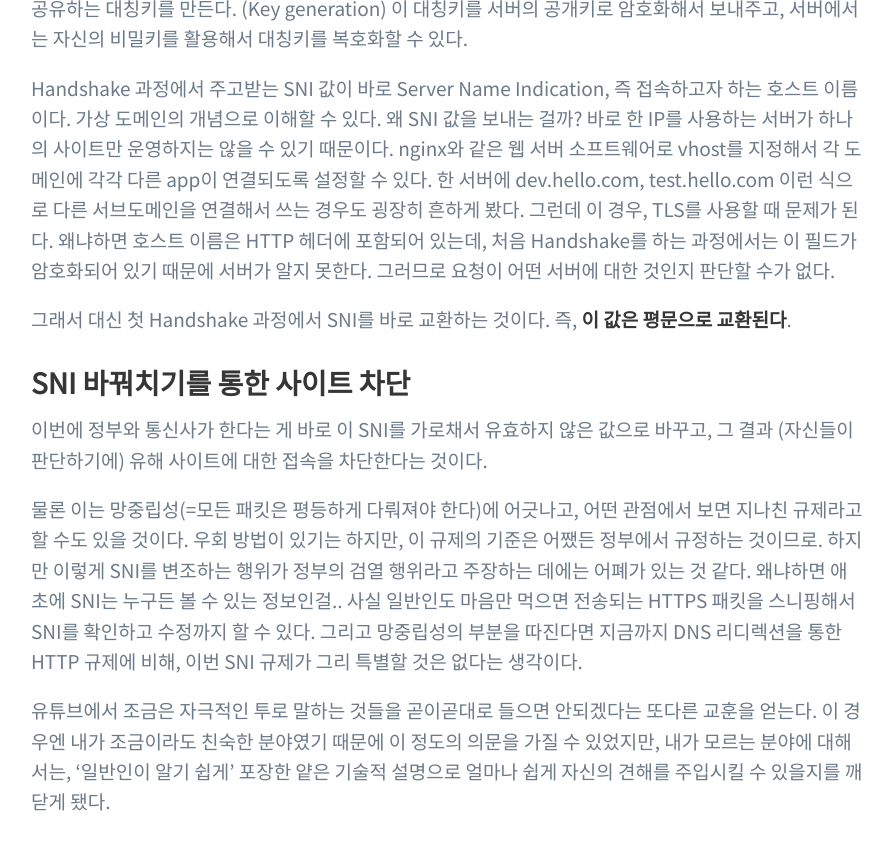
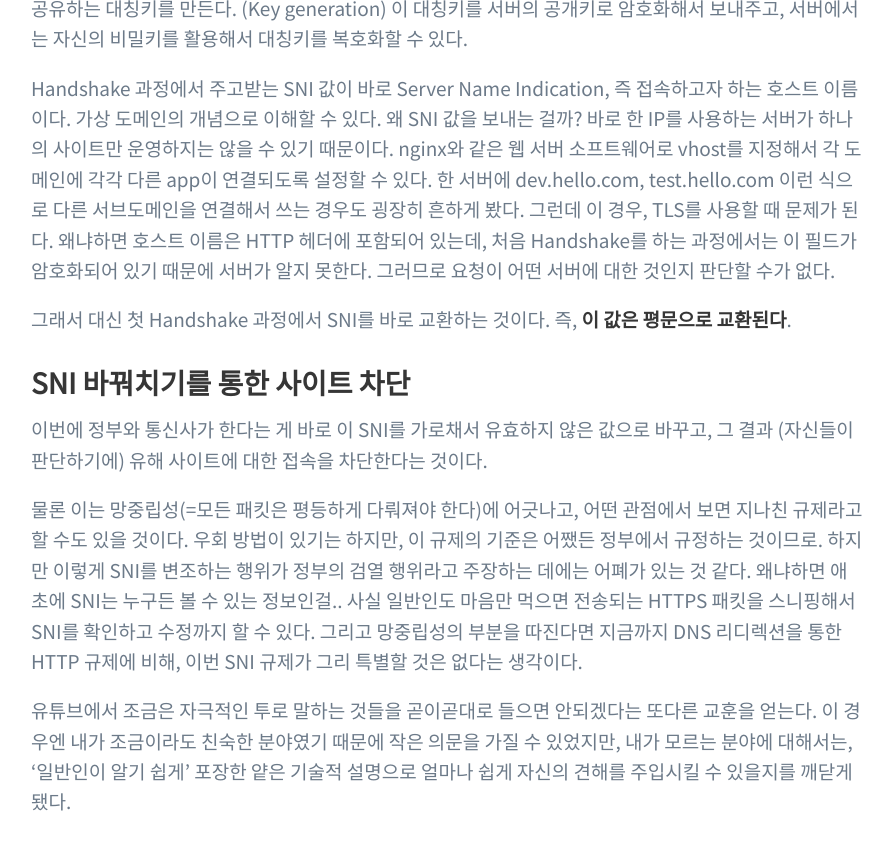
Before and after one commit to greenmonn/greenmonn.github.io, a Jekyll site: the page built from _posts/2019-02-24-sni-monitoring-on-https.md, in a window 1280 px wide and 900 px high, scrolled down 1966 px. Shown: the top 850 px of the window, without its empty margins (193-1085 px from the left). Built offline with Jekyll 4.4.1, drawn with Linux system fonts in a browser that asks for light colours; some web fonts are replaced; our own code applies the rules of GitHub Pages for plain Markdown files; comment, search, counter and statistics services are not loaded.

Commit message:
Minor modification on post content

```diff
--- a/_posts/2019-02-24-sni-monitoring-on-https.md
+++ b/_posts/2019-02-24-sni-monitoring-on-https.md
@@ -39,4 +39,4 @@ Handshake 과정에서 주고받는 SNI 값이 바로 Server Name Indication,
 
 물론 이는 망중립성(=모든 패킷은 평등하게 다뤄져야 한다)에 어긋나고, 어떤 관점에서 보면 지나친 규제라고 할 수도 있을 것이다. 우회 방법이 있기는 하지만, 이 규제의 기준은 어쨌든 정부에서 규정하는 것이므로. 하지만 이렇게 SNI를 변조하는 행위가 정부의 검열 행위라고 주장하는 데에는 어폐가 있는 것 같다. 왜냐하면 애초에 SNI는 누구든 볼 수 있는 정보인걸.. 사실 일반인도 마음만 먹으면 전송되는 HTTPS 패킷을 스니핑해서 SNI를 확인하고 수정까지 할 수 있다. 그리고 망중립성의 부분을 따진다면 지금까지 DNS 리디렉션을 통한 HTTP 규제에 비해, 이번 SNI 규제가 그리 특별할 것은 없다는 생각이다.
 
-유튜브에서 조금은 자극적인 투로 말하는 것들을 곧이곧대로 들으면 안되겠다는 또다른 교훈을 얻는다. 이 경우엔 내가 조금이라도 친숙한 분야였기 때문에 이 정도의 의문을 가질 수 있었지만, 내가 모르는 분야에 대해서는, ‘일반인이 알기 쉽게’ 포장한 얕은 기술적 설명으로 얼마나 쉽게 자신의 견해를 주입시킬 수 있을지를 깨닫게 됐다.
+유튜브에서 조금은 자극적인 투로 말하는 것들을 곧이곧대로 들으면 안되겠다는 또다른 교훈을 얻는다. 이 경우엔 내가 조금이라도 친숙한 분야였기 때문에 작은 의문을 가질 수 있었지만, 내가 모르는 분야에 대해서는, ‘일반인이 알기 쉽게’ 포장한 얕은 기술적 설명으로 얼마나 쉽게 자신의 견해를 주입시킬 수 있을지를 깨닫게 됐다.
```
